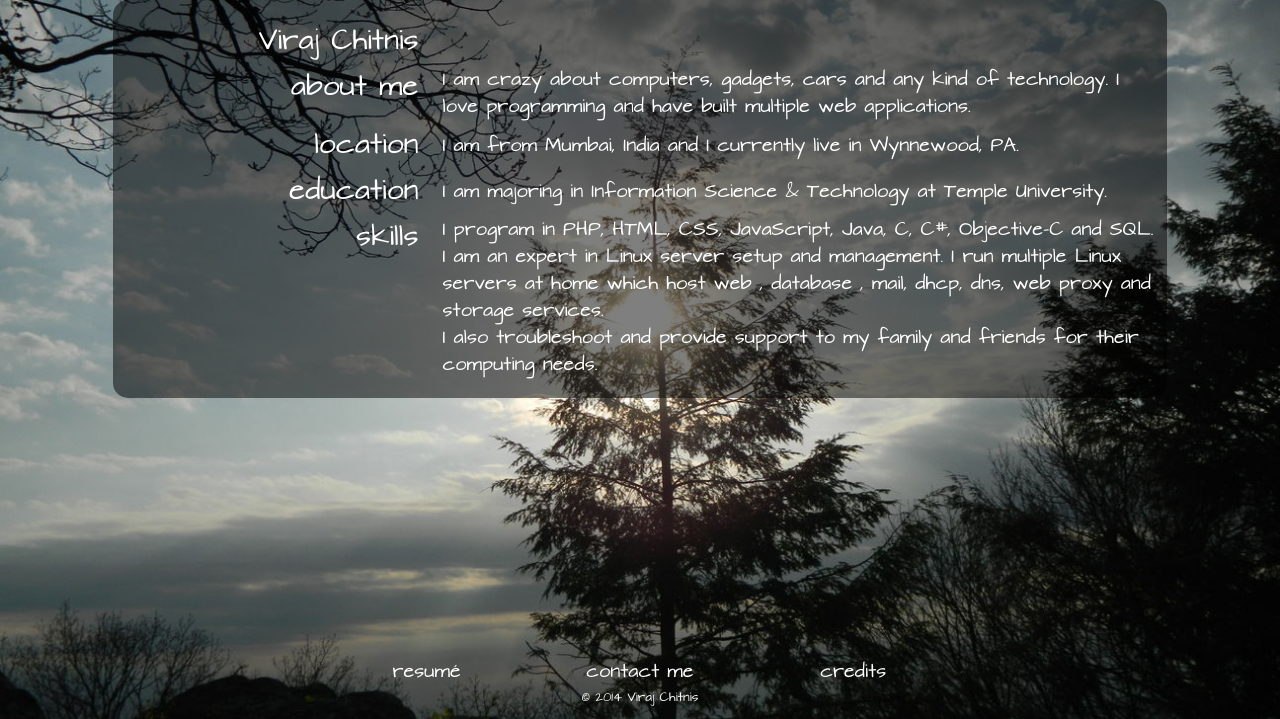
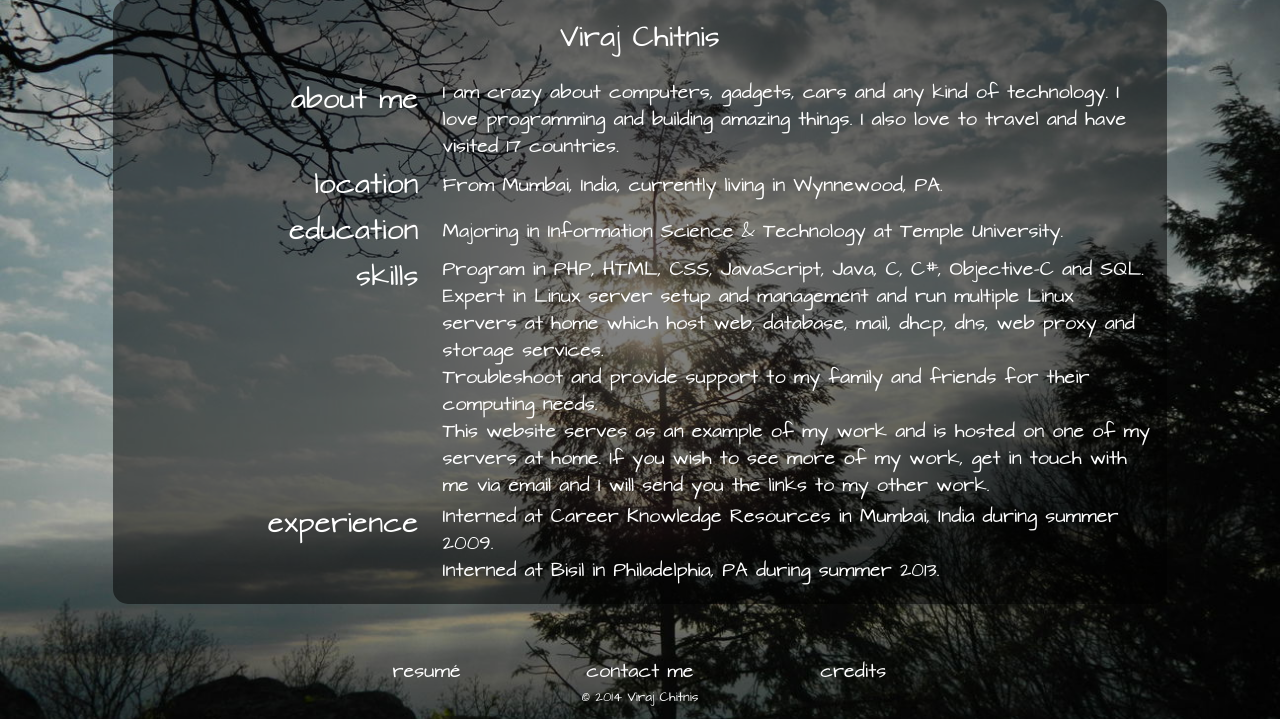
Before and after one commit to virajchitnis/virajchitnis.com, a PHP site: page /resume/ in a window 1280 px wide. Shown: the part 81-800 px from the top of the page. Run offline with PHP 8.4, Linux system fonts and the light colour scheme.

Commit message:
Added more info to my resume

```diff
--- a/resume/index.php
+++ b/resume/index.php
@@ -12,19 +12,14 @@
 				<?php include("../common/header.php"); ?>
 				<div class="body_content">
 								<p class="body_table_content_text_space">&nbsp;</p>
+								<h2 class="body_table_content_text">Viraj Chitnis</h2>
+								<p class="body_table_content_text_space">&nbsp;</p>
 								<table class="body_table">
-									<tr>
-										<td class="body_table_headers">
-											<h2 class="body_table_content_text">Viraj Chitnis</h2>
-										</td>
-										<td class="body_table_data"></td>
-									</tr>
-									<tr>
 										<td class="body_table_headers">
 											<h2 class="body_table_content_text">about me</h2>
 										</td>
 										<td class="body_table_data">
-											<p class="body_table_content_text">I am crazy about computers, gadgets, cars and any kind of technology. I love programming and have built multiple web applications.</p>
+											<p class="body_table_content_text">I am crazy about computers, gadgets, cars and any kind of technology. I love programming and building amazing things. I also love to travel and have visited 17 countries.</p>
 										</td>
 									</tr>
 									<tr>
@@ -32,7 +27,7 @@
 											<h2 class="body_table_content_text">location</h2>
 										</td>
 										<td class="body_table_data">
-											<p class="body_table_content_text">I am from Mumbai, India and I currently live in Wynnewood, PA.</p>
+											<p class="body_table_content_text">From Mumbai, India, currently living in Wynnewood, PA.</p>
 										</td>
 									</tr>
 									<tr>
@@ -40,7 +35,7 @@
 											<h2 class="body_table_content_text">education</h2>
 										</td>
 										<td class="body_table_data">
-											<p class="body_table_content_text">I am majoring in Information Science & Technology at Temple University.</p>
+											<p class="body_table_content_text">Majoring in Information Science & Technology at Temple University.</p>
 										</td>
 									</tr>
 									<tr>
@@ -48,9 +43,19 @@
 											<h2 class="body_table_content_text">skills</h2>
 										</td>
 										<td class="body_table_data">
-											<p class="body_table_content_text">I program in PHP, HTML, CSS, JavaScript, Java, C, C#, Objective-C and SQL.</p>
-											<p class="body_table_content_text">I am an expert in Linux server setup and management. I run multiple Linux servers at home which host web , database , mail, dhcp, dns, web proxy and storage services.</p>
-											<p class="body_table_content_text">I also troubleshoot and provide support to my family and friends for their computing needs.</p>
+											<p class="body_table_content_text">Program in PHP, HTML, CSS, JavaScript, Java, C, C#, Objective-C and SQL.</p>
+											<p class="body_table_content_text">Expert in Linux server setup and management and run multiple Linux servers at home which host web, database, mail, dhcp, dns, web proxy and storage services.</p>
+											<p class="body_table_content_text">Troubleshoot and provide support to my family and friends for their computing needs.</p>
+											<p class="body_table_content_text">This website serves as an example of my work and is hosted on one of my servers at home. If you wish to see more of my work, get in touch with me via email and I will send you the links to my other work.</p>
+										</td>
+									</tr>
+									<tr>
+										<td class="body_table_headers">
+											<h2 class="body_table_content_text">experience</h2>
+										</td>
+										<td class="body_table_data">
+											<p class="body_table_content_text">Interned at Career Knowledge Resources in Mumbai, India during summer 2009.</p>
+											<p class="body_table_content_text">Interned at Bisil in Philadelphia, PA during summer 2013.</p>
 										</td>
 									</tr>
 								</table>
```
